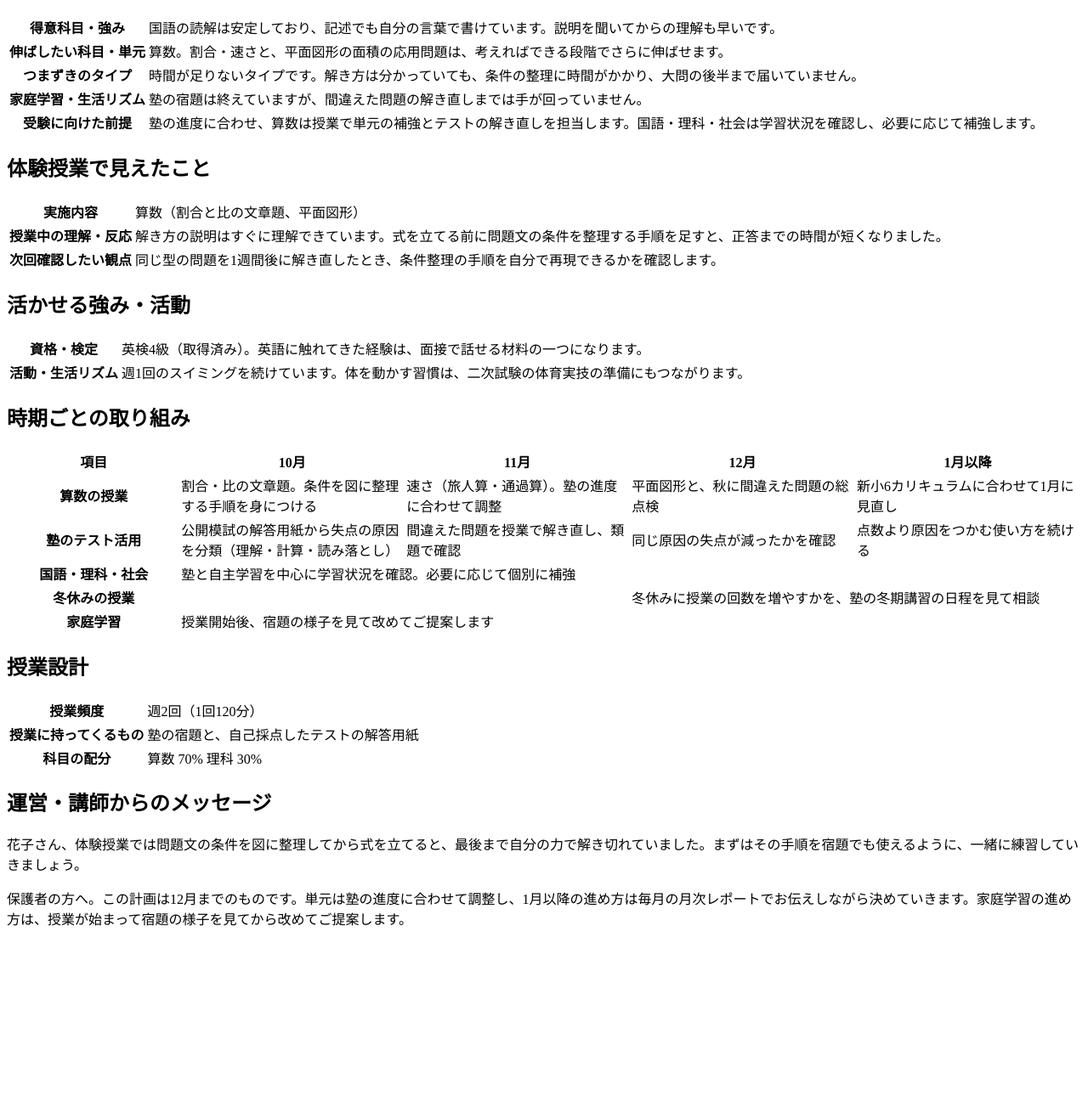
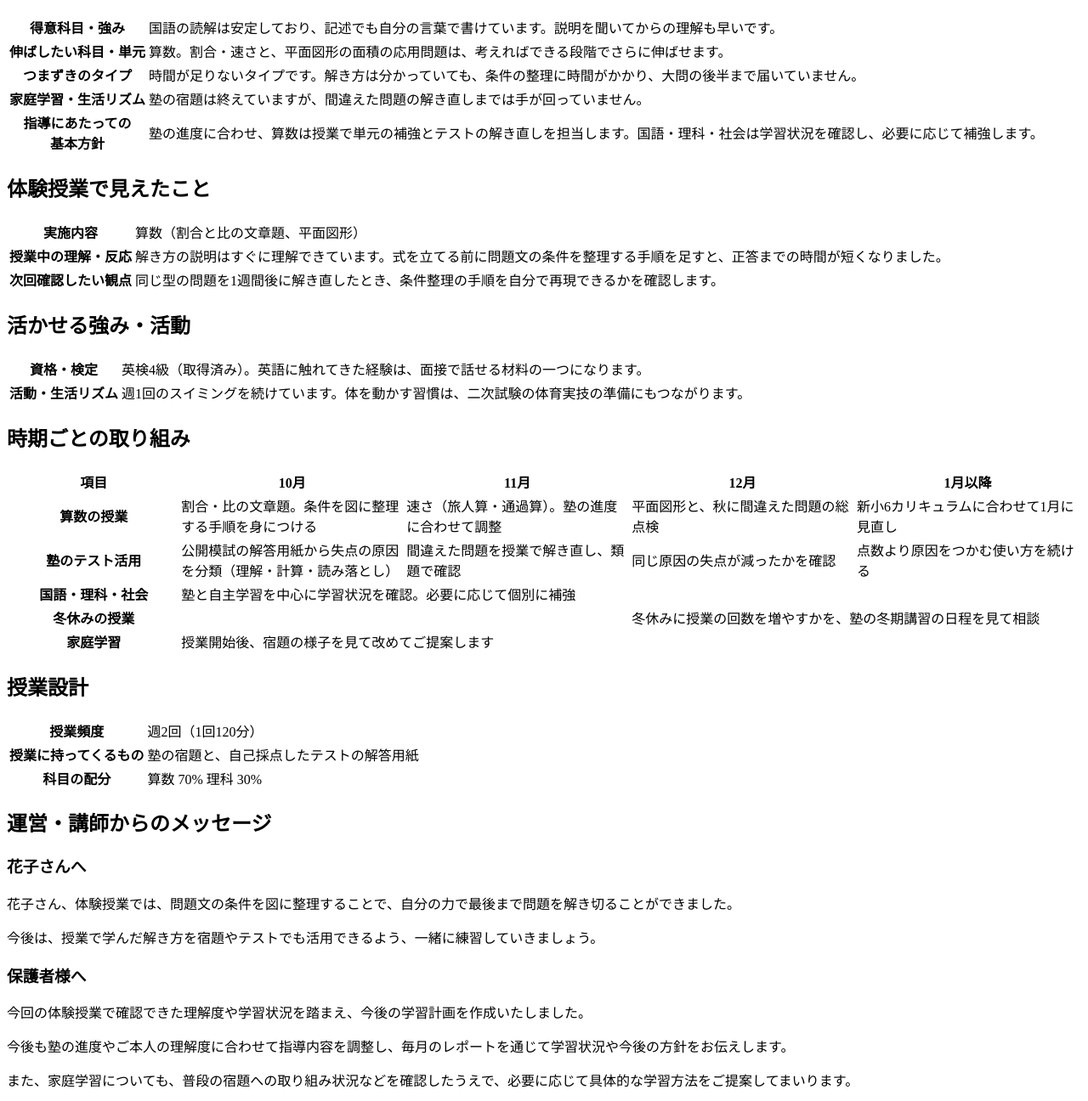
Before and after one commit to Monello-LLC/penbridge-materials, a plain HTML site: page assets/learning-roadmap.html in a window 1280 px wide. Shown: the part 824-2120 px from the top of the page at 85% size. Before the commit the page ends 1933 px from the top, so only its background shows below. Drawn offline with Linux system fonts and the light colour scheme.

Commit message:
Retitle the roadmap's policy row and split its message by reader
The row that explains what PenBridge teaches and what the cram school
covers is now 指導にあたっての基本方針, which reads as the tutoring policy
rather than a premise. The closing message gets one heading for the
student and one for the guardians, with a warmer wording, and the
template styles those headings inside the message box.

Co-Authored-By: Claude Opus 5.5 <noreply@anthropic.com>

```diff
--- a/assets/learning-roadmap.html
+++ b/assets/learning-roadmap.html
@@ -58,7 +58,7 @@
           <tr><th>伸ばしたい科目・単元</th><td>算数。割合・速さと、平面図形の面積の応用問題は、考えればできる段階でさらに伸ばせます。</td></tr>
           <tr><th>つまずきのタイプ</th><td>時間が足りないタイプです。解き方は分かっていても、条件の整理に時間がかかり、大問の後半まで届いていません。</td></tr>
           <tr><th>家庭学習・生活リズム</th><td>塾の宿題は終えていますが、間違えた問題の解き直しまでは手が回っていません。</td></tr>
-          <tr><th>受験に向けた前提</th><td>塾の進度に合わせ、算数は授業で単元の補強とテストの解き直しを担当します。国語・理科・社会は学習状況を確認し、必要に応じて補強します。</td></tr>
+          <tr><th>指導にあたっての<br>基本方針</th><td>塾の進度に合わせ、算数は授業で単元の補強とテストの解き直しを担当します。国語・理科・社会は学習状況を確認し、必要に応じて補強します。</td></tr>
         </tbody>
       </table>
 
@@ -141,7 +141,12 @@
 
       <h2>運営・講師からのメッセージ</h2>
       <div class="message">
-        <p>花子さん、体験授業では問題文の条件を図に整理してから式を立てると、最後まで自分の力で解き切れていました。まずはその手順を宿題でも使えるように、一緒に練習していきましょう。</p>
-        <p>保護者の方へ。この計画は12月までのものです。単元は塾の進度に合わせて調整し、1月以降の進め方は毎月の月次レポートでお伝えしながら決めていきます。家庭学習の進め方は、授業が始まって宿題の様子を見てから改めてご提案します。</p>
+        <h3>花子さんへ</h3>
+        <p>花子さん、体験授業では、問題文の条件を図に整理することで、自分の力で最後まで問題を解き切ることができました。</p>
+        <p>今後は、授業で学んだ解き方を宿題やテストでも活用できるよう、一緒に練習していきましょう。</p>
+        <h3>保護者様へ</h3>
+        <p>今回の体験授業で確認できた理解度や学習状況を踏まえ、今後の学習計画を作成いたしました。</p>
+        <p>今後も塾の進度やご本人の理解度に合わせて指導内容を調整し、毎月のレポートを通じて学習状況や今後の方針をお伝えします。</p>
+        <p>また、家庭学習についても、普段の宿題への取り組み状況などを確認したうえで、必要に応じて具体的な学習方法をご提案してまいります。</p>
       </div>
     </article>
```
Also changed, not shown: assets/template.html (+11 -0 lines).
